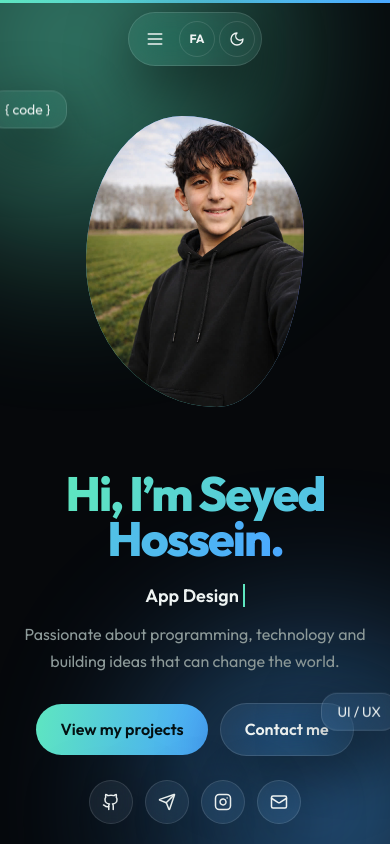
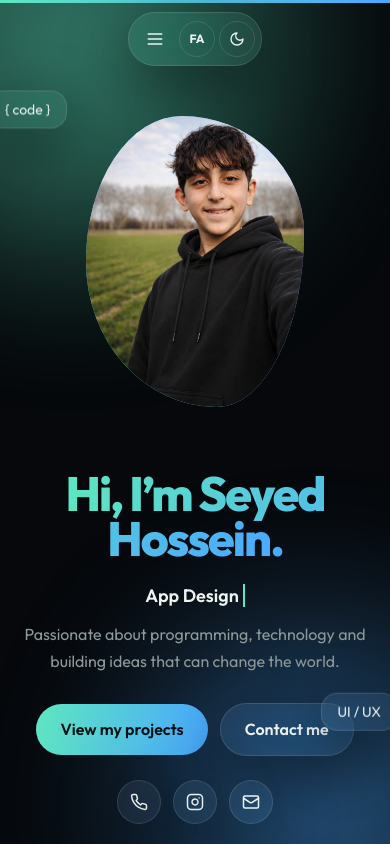
Before and after one commit to seyedhosseinhosseini133-spec/seyed-portfolio, a Next.js app: page / in a window 390 px wide. Shown: the top 844 px of the page. Built offline with nearby package versions, Linux system fonts and the light colour scheme.

Commit message:
Update contact info (email, phone, Instagram), remove GitHub, add video cover

```diff
--- a/components/Contact.tsx
+++ b/components/Contact.tsx
@@ -12,14 +12,14 @@ export default function Contact() {
     location.href = `mailto:${CONTACT.email}?subject=${encodeURIComponent('Portfolio: ' + f.get('n'))}&body=${encodeURIComponent(f.get('m') + '\n\n' + f.get('e'))}`
     setMsg(t('sent')); e.currentTarget.reset()
   }
-  const links: [string, string, string][] = [['Email', CONTACT.email, `mailto:${CONTACT.email}`], ['Telegram', '@telegram', CONTACT.telegram], ['Instagram', '@instagram', CONTACT.instagram], ['GitHub', 'github', CONTACT.github]]
+  const links: [string, string, string][] = [['Email', CONTACT.email, `mailto:${CONTACT.email}`], ['Phone', CONTACT.phone, `tel:${CONTACT.tel}`], ['Instagram', `@${CONTACT.instagram}`, `https://instagram.com/${CONTACT.instagram}`]]
   const inp = 'w-full rounded-2xl border border-[var(--bd)] bg-[var(--gl)] px-4 py-3 text-tx placeholder:text-mu'
   return (
     <section id="contact" className="px-[6vw] pb-24 pt-28">
       <Reveal><H2>{t('conT')}</H2></Reveal>
       <div className="grid gap-6 md:grid-cols-2">
         <Reveal className="grid content-start gap-3">
-          {links.map(([a, b, h]) => <a key={a} href={h} target="_blank" rel="noopener" className="glass flex justify-between !rounded-2xl px-5 py-4 transition hover:-translate-y-1"><b>{a}</b><span className="text-mu">{b}</span></a>)}
+          {links.map(([a, b, h]) => <a key={a} href={h} target={h.startsWith('http') ? '_blank' : undefined} rel="noopener" className="glass flex justify-between !rounded-2xl px-5 py-4 transition hover:-translate-y-1"><b>{a}</b><span className="text-mu">{b}</span></a>)}
         </Reveal>
         <Reveal delay={.1}>
           <form onSubmit={submit} className="glass grid gap-3 p-6">
--- a/components/Hero.tsx
+++ b/components/Hero.tsx
@@ -1,7 +1,7 @@
 'use client'
 import { useEffect, useRef, useState } from 'react'
 import { motion, useScroll, useTransform } from 'framer-motion'
-import { ArrowDown, Github, Send, Instagram, Mail } from 'lucide-react'
+import { ArrowDown, Phone, Instagram, Mail } from 'lucide-react'
 import { useApp } from './Providers'
 import { InstallButton } from './Chrome'
 import { Magnetic } from './ui'
@@ -28,7 +28,7 @@ export default function Hero() {
   const scale = useTransform(p, [0, 1], [1, .5]), op = useTransform(p, [0, .75], [1, 0]), y = useTransform(p, [0, 1], [0, -140])
   const ay = useTransform(p, [0, 1], [0, 180]), rot = useTransform(p, [0, 1], [0, 14])
   const role = useType(ROLES[lang])
-  const socials = [[Github, CONTACT.github, 'GitHub'], [Send, CONTACT.telegram, 'Telegram'], [Instagram, CONTACT.instagram, 'Instagram'], [Mail, `mailto:${CONTACT.email}`, 'Email']] as const
+  const socials = [[Phone, `tel:${CONTACT.tel}`, 'Phone'], [Instagram, `https://instagram.com/${CONTACT.instagram}`, 'Instagram'], [Mail, `mailto:${CONTACT.email}`, 'Email']] as const
   return (
     <section id="home" ref={ref} className="relative h-[190svh]">
       <div className="sticky top-0 grid h-svh grid-cols-1 items-center gap-6 overflow-hidden px-[6vw] pt-24 md:grid-cols-[1.2fr_.8fr]">
@@ -42,7 +42,7 @@ export default function Hero() {
             <InstallButton />
           </div>
           <div className="mt-6 flex justify-center gap-3 md:justify-start">
-            {socials.map(([Icon, href, n]) => <a key={n} href={href} target="_blank" rel="noopener" aria-label={n} className="glass grid h-11 w-11 place-items-center !rounded-full transition hover:-translate-y-1"><Icon size={18} /></a>)}
+            {socials.map(([Icon, href, n]) => <a key={n} href={href} target={href.startsWith('http') ? '_blank' : undefined} rel="noopener" aria-label={n} className="glass grid h-11 w-11 place-items-center !rounded-full transition hover:-translate-y-1"><Icon size={18} /></a>)}
           </div>
         </motion.div>
         <motion.div style={{ y: ay, rotate: rot }} className="order-first mx-auto aspect-[3/4] max-h-[44svh] w-[min(56vw,360px)] md:order-none md:max-h-[68svh]">
--- a/components/Videos.tsx
+++ b/components/Videos.tsx
@@ -13,6 +13,7 @@ function Player({ v }: { v: (typeof VIDEOS)[number] }) {
     <div className="glass overflow-hidden">
       <div className="grid aspect-video place-items-center" style={{ background: `linear-gradient(135deg,${v.c[0]},${v.c[1]})` }}>
         {v.src ? <video ref={r} src={v.src} poster={v.poster} playsInline preload="metadata" className="h-full w-full object-cover" onPlay={() => setPlaying(true)} onPause={() => setPlaying(false)} onTimeUpdate={e => setP(e.currentTarget.currentTime / (e.currentTarget.duration || 1) * 100)} onClick={toggle} />
+          : v.poster ? <img src={v.poster} alt={v[lang][0]} loading="lazy" decoding="async" className="h-full w-full object-cover" />
           : <p className="p-4 text-center text-sm text-white">{t('noVid')}</p>}
       </div>
       {v.src && (
--- a/lib/data.ts
+++ b/lib/data.ts
@@ -1,17 +1,17 @@
 export type Lang = 'en' | 'fa'
 /* ===== EDIT YOUR CONTENT HERE ===== */
 export const SKILLS: [string, number][] = [['HTML',100],['CSS',100],['JavaScript',92],['PHP',95],['MySQL',100],['Python',90],['C++',80],['C#',100],['React',75],['Next.js',90 ],['UI/UX Design',100]]
-export const CONTACT = { email: 'hello@example.com', telegram: 'https://t.me/', instagram: 'https://instagram.com/', github: 'https://github.com/' }
+export const CONTACT = { email: 'seyedhosseinhosseini133@gmail.com', phone: '09335307870', tel: '+989335307870', instagram: 'Seyed333Hossein333' }
 const B = process.env.NEXT_PUBLIC_BASE_PATH || ''
 type PText = { n: string; d: string; l: string; f: string[] }
 export const PROJECTS: { img: string; c: [string, string]; tech: string[]; demo: string; code: string; en: PText; fa: PText }[] = [
- { img: `${B}/projects/p1.jpg`, c: ['#5ee6c0','#4aa8ff'], tech: ['HTML','CSS','JavaScript'], demo: 'https://seyedhosseinhosseini133-spec.github.io/my-website1/', code: 'https://github.com/',
+ { img: `${B}/projects/p1.jpg`, c: ['#5ee6c0','#4aa8ff'], tech: ['HTML','CSS','JavaScript'], demo: 'https://seyedhosseinhosseini133-spec.github.io/my-website1/', code: '',
    en: { n: 'Personal Website', d: 'My personal website — a place to showcase my skills and work.', l: 'A bilingual, responsive personal portfolio built from scratch. It includes dark and light themes, smooth animations and a clean layout that looks right on every screen size.', f: ['Responsive design','Dark and light theme','Bilingual (EN / FA)'] },
    fa: { n: 'سایت شخصی', d: 'وب‌سایت شخصی من؛ جایی برای معرفی مهارت‌ها و نمونه‌کارها.', l: 'یک وب‌سایت شخصی دوزبانه و واکنش‌گرا که از صفر ساخته شده؛ شامل حالت تاریک و روشن، انیمیشن‌های نرم و چیدمانی تمیز که روی همه‌ی اندازه‌های صفحه درست نمایش داده می‌شود.', f: ['طراحی واکنش‌گرا','حالت تاریک و روشن','دوزبانه (فارسی / انگلیسی)'] } },
- { img: `${B}/projects/p2.jpg`, c: ['#7b6cff','#ff7ab8'], tech: ['PHP','HTML','MySQL','CSS','Next.js','JavaScript'], demo: 'https://codehub-pro.ir', code: 'https://github.com/',
+ { img: `${B}/projects/p2.jpg`, c: ['#7b6cff','#ff7ab8'], tech: ['PHP','HTML','MySQL','CSS','Next.js','JavaScript'], demo: 'https://codehub-pro.ir', code: '',
    en: { n: 'AION', d: 'A very fast browser — even faster than Google.', l: 'AION is a lightweight, speed-first web browser: instant page loads, a minimal interface and strong privacy. It is engineered to feel faster than Google Chrome.', f: ['Blazing-fast page loads','Minimal, clean interface','Privacy focused'] },
    fa: { n: 'AION', d: 'یک مرورگر خیلی سریع؛ حتی سریع‌تر از گوگل.', l: 'AION یک مرورگر وب سبک و پرسرعت است: بارگذاری فوری صفحات، رابط کاربری ساده و حریم خصوصی قوی. طوری طراحی شده که حتی از گوگل کروم هم سریع‌تر حس شود.', f: ['بارگذاری فوق‌سریع صفحات','رابط کاربری ساده و تمیز','تمرکز بر حریم خصوصی'] } },
- { img: `${B}/projects/p3.jpg`, c: ['#ffb454','#ff5f6d'], tech: ['React','PHP','HTML','CSS','JavaScript','Python'], demo: '#', code: 'https://github.com/',
+ { img: `${B}/projects/p3.jpg`, c: ['#ffb454','#ff5f6d'], tech: ['React','PHP','HTML','CSS','JavaScript','Python'], demo: '#', code: '',
    en: { n: 'Aio', d: 'An AI built for chatting.', l: 'Aio is a conversational AI assistant: chat naturally, get instant answers and automate everyday tasks through a friendly, multilingual interface.', f: ['Natural conversation','Instant answers','Multilingual support'] },
    fa: { n: 'Aio', d: 'یک هوش مصنوعی برای چت کردن.', l: 'Aio یک دستیار هوش مصنوعی گفت‌وگویی است: به‌صورت طبیعی چت کنید، پاسخ فوری بگیرید و کارهای روزمره را با یک رابط دوستانه و چندزبانه خودکار کنید.', f: ['گفت‌وگوی طبیعی','پاسخ‌های فوری','پشتیبانی چندزبانه'] } },
 ]
@@ -25,8 +25,8 @@ export const GALLERY: { w: number; h: number; c: [string, string]; src: string }
 ]
 /* src: video path in /public (e.g. '/videos/a.mp4'), poster optional */
 export const VIDEOS: { src: string; poster?: string; c: [string, string]; en: [string, string]; fa: [string, string] }[] = [
- { src: '', c: ['#0f2027','#4aa8ff'], en: ['Video One','Short description of the first video.'], fa: ['ویدیو اول','توضیح کوتاه درباره ویدیو اول.'] },
- { src: '', c: ['#41295a','#5ee6c0'], en: ['Video Two','Short description of the second video.'], fa: ['ویدیو دوم','توضیح کوتاه درباره ویدیو دوم.'] },
+ { src: '', poster: `${B}/videos/cover.jpg`, c: ['#0f2027','#4aa8ff'], en: ['Video One','Short description of the first video.'], fa: ['ویدیو اول','توضیح کوتاه درباره ویدیو اول.'] },
+ { src: '', poster: `${B}/videos/cover.jpg`, c: ['#41295a','#5ee6c0'], en: ['Video Two','Short description of the second video.'], fa: ['ویدیو دوم','توضیح کوتاه درباره ویدیو دوم.'] },
 ]
 export const ROLES: Record<Lang, string[]> = {
   en: ['Developer','Programming Teacher','App Designer','Windows & Mobile App Designer','Web Designer'],
```
Also changed, not shown: public/videos/cover.jpg (added).
